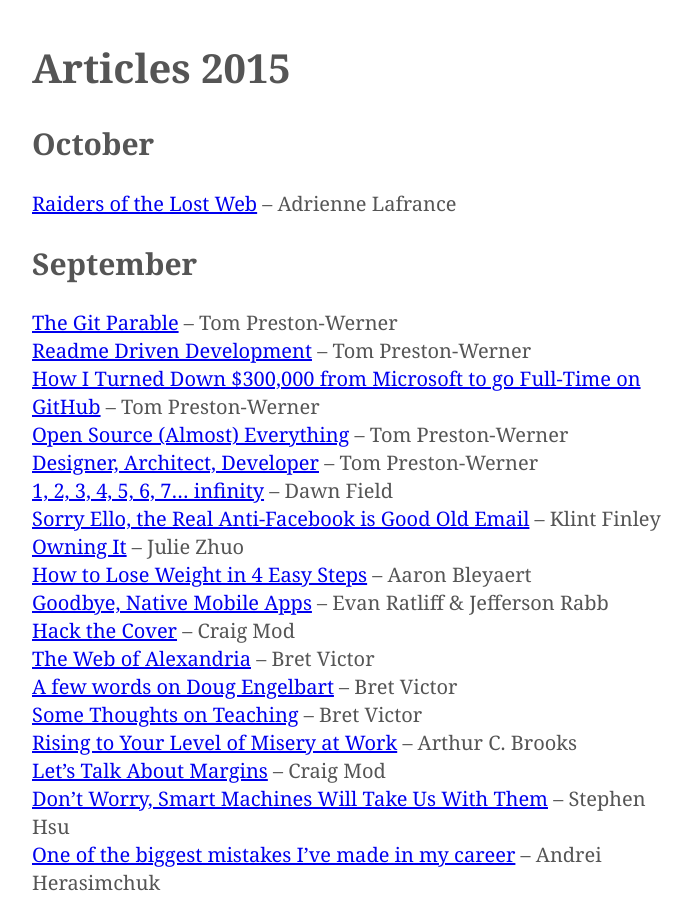
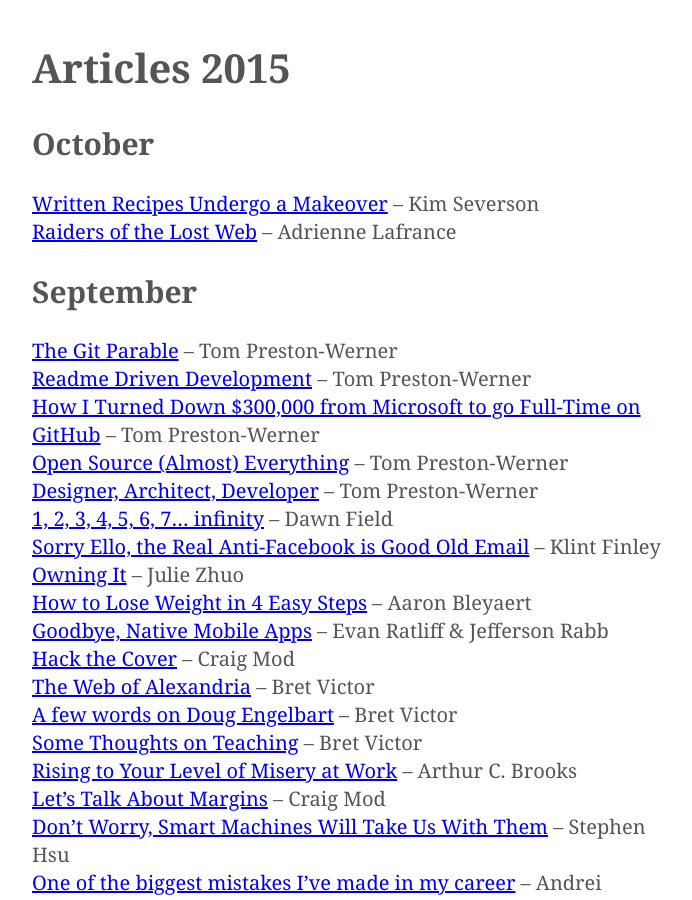
Before and after one commit to kmcgillivray/librarie, a Jekyll site: the page built from articles/2015.md, in a window 1280 px wide and 900 px high. Shown: the whole window, without its empty margins (283-975 px from the left). Built offline with Jekyll 4.4.1, drawn with Linux system fonts in a browser that asks for light colours.

Commit message:
New article

```diff
--- a/articles/2015.md
+++ b/articles/2015.md
@@ -5,6 +5,7 @@
 
 ## October
 
+* [Written Recipes Undergo a Makeover](http://www.nytimes.com/2015/10/14/dining/written-recipes-undergo-a-makeover.html?em_pos=large&emc=edit_ck_20151014&nl=cooking&nlid=72944989&referer=&_r=0) – Kim Severson
 * [Raiders of the Lost Web](http://www.theatlantic.com/technology/archive/2015/10/raiders-of-the-lost-web/409210/) – Adrienne Lafrance
 
 ## September
```
